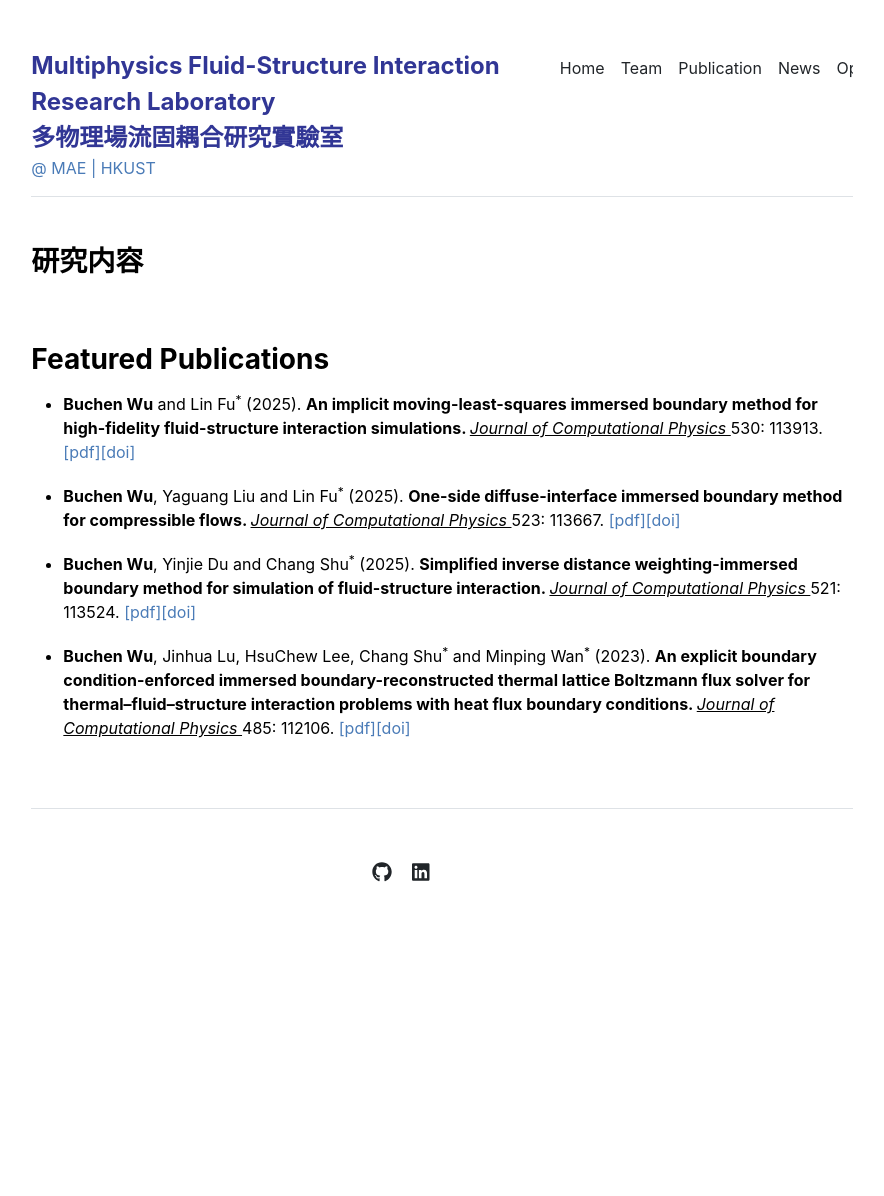
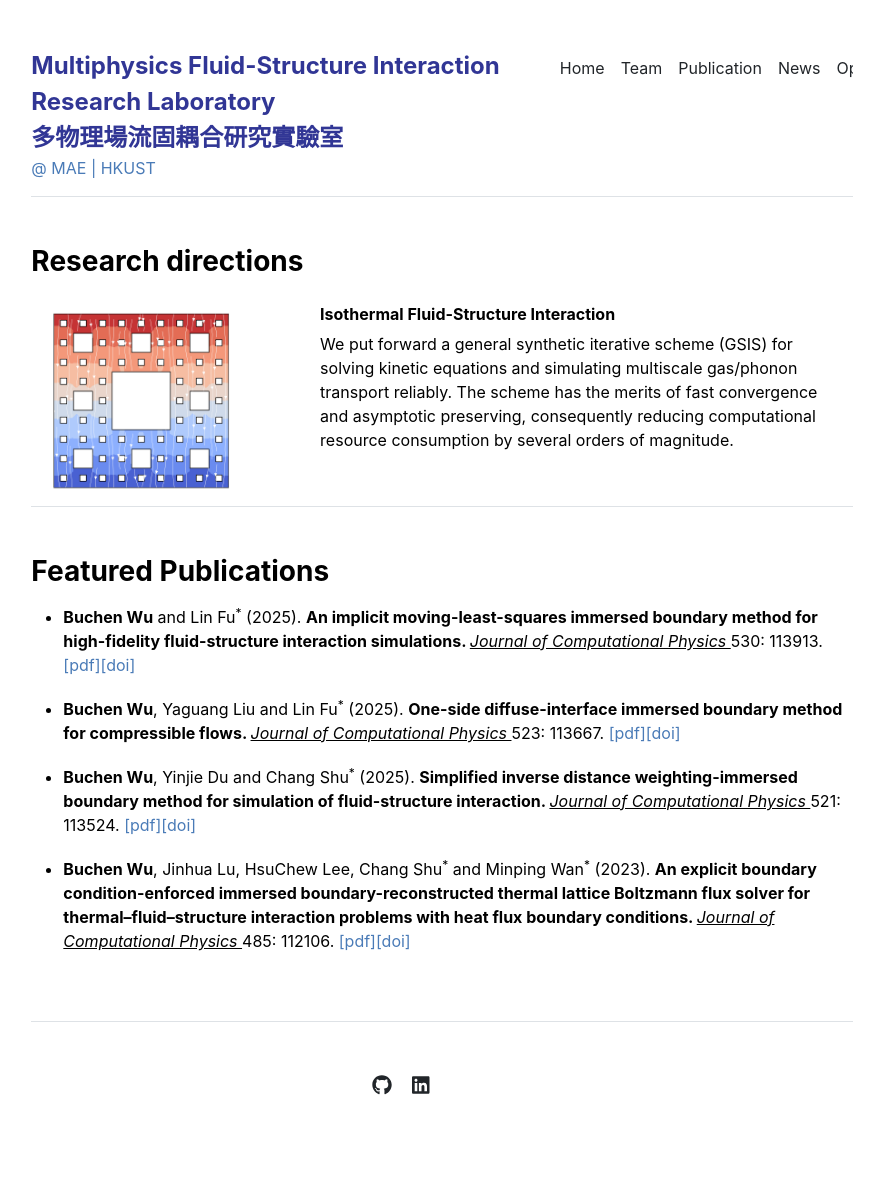
Before and after one commit to buchenwu/buchenwu.github.io, a Jekyll site: the page built from index.md, in a window 1280 px wide. Shown: the whole page, without its empty margins (198-1082 px from the left). Built offline with Jekyll 4.4.1, drawn with Linux system fonts in a browser that asks for light colours; before the commit the page ends 983 px from its top, so only the background shows below that.

Commit message:
Update home.html

```diff
--- a/_layouts/home.html
+++ b/_layouts/home.html
@@ -11,16 +11,16 @@ layout: default
 
 <div class="row g-5 mb-5">
   <div class="col-md-12">
-    <h3 class="fw-bold mb-3">研究内容</h3>
-<!--     <div class="grid-container border-bottom mt-3">
+    <h3 class="fw-bold mb-3">Research directions</h3>
+    <div class="grid-container border-bottom mt-3">
       <div class="grid-item"><img class="rect_image" src="/assets/img/HeatConduction.png"></div>
       <div class="grid-item wide">
-        <h6 class="fw-bold">Multiscale computation</h6>
+        <h6 class="fw-bold">Isothermal Fluid-Structure Interaction</h6>
         <p>
           We put forward a general synthetic iterative scheme (GSIS) for solving kinetic equations and simulating multiscale gas/phonon transport reliably. The scheme has the merits of fast convergence and asymptotic preserving, consequently reducing computational resource consumption by several orders of magnitude.
         </p>
       </div>
-    </div> -->
+    </div>
 <!--     <div class="grid-container border-bottom mt-3">
       <div class="grid-item"><img class="rect_image" src="/assets/img/Circle_G_F.png"></div>
       <div class="grid-item wide">
```
